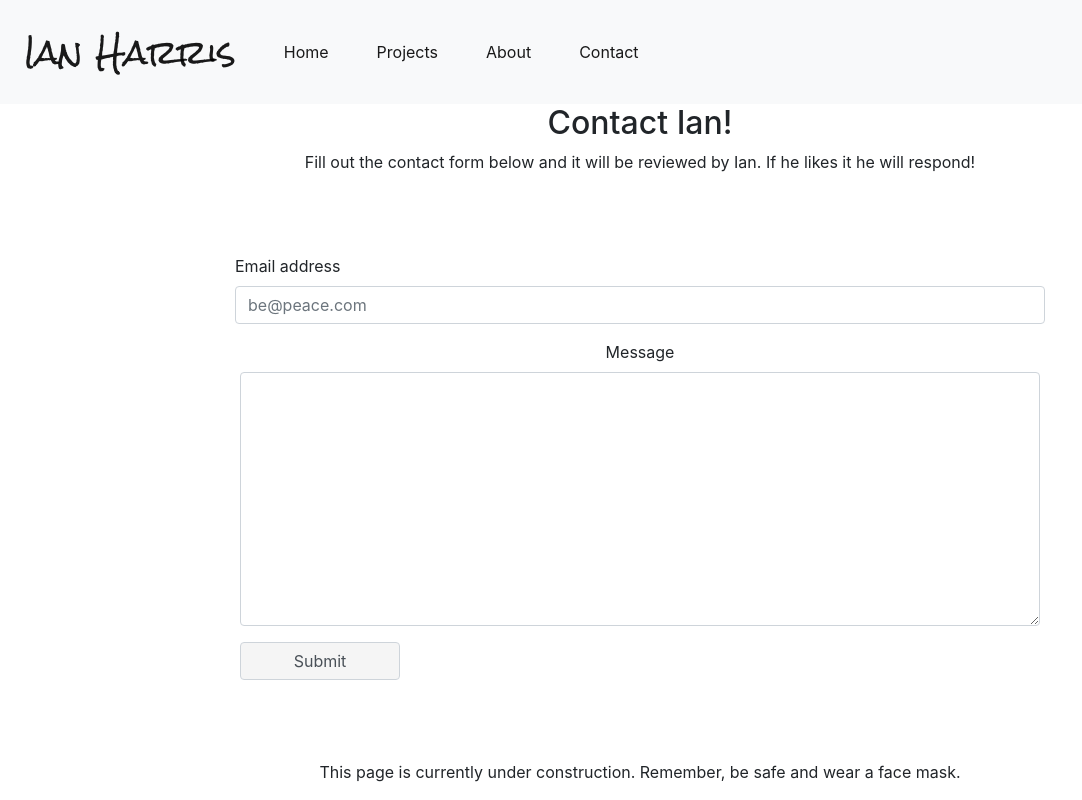
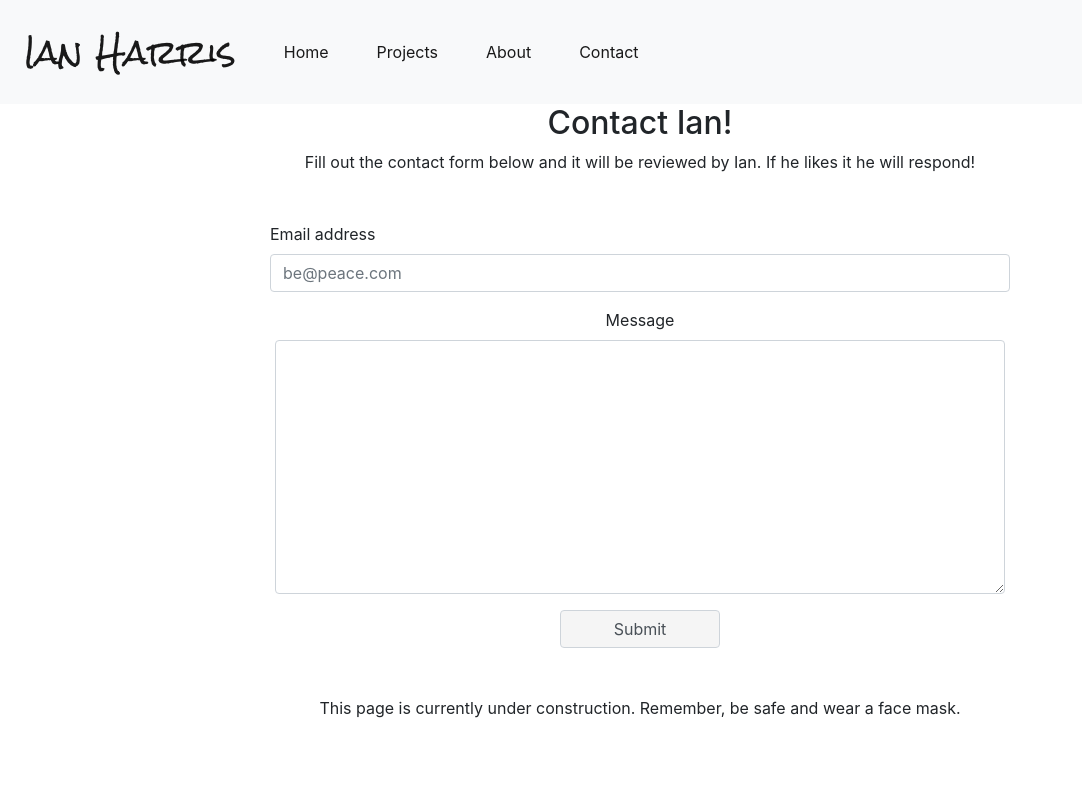
Before and after one commit to iharris06/sample-webpage-1, a React (Create React App) app: page /contact in a window 1280 px wide. Shown: the whole page, without its empty margins (0-1082 px from the left). Built offline with nearby package versions, Linux system fonts and the light colour scheme.

Commit message:
make contact email form responsive.

```diff
--- a/src/components/Contact.js
+++ b/src/components/Contact.js
@@ -10,7 +10,7 @@ render(){
         <p>
             {Constants.EMAIL_FORM_MESSAGE}
         </p>
-        <EmailForm/>
+        <EmailForm />
         </div>
         /* TODO
             Have contact form:
--- a/src/components/EmailForm.js
+++ b/src/components/EmailForm.js
@@ -1,5 +1,5 @@
 import React,{Component} from 'react';
-import {Form} from 'react-bootstrap'
+import {Form, Container} from 'react-bootstrap'
 
 class EmailForm extends Component {
     constructor(){
@@ -34,7 +34,11 @@ class EmailForm extends Component {
 
     render(){
         return(
-            <Form className="emailForm">
+            <Container >
+                <div class="row">
+                    <div class="col-lg-2 col-md-1"></div>
+                    <div class="col-lg-8 col-md emailForm">
+                    <Form>
                         <Form.Group controlId="emailForm.emailInput" as={Form.Row}>
                             <Form.Label>Email address</Form.Label>
                             <Form.Control type="email" placeholder="be@peace.com"/>
@@ -47,6 +51,11 @@ class EmailForm extends Component {
                             <Form.Control type="submit" value="Submit"/>
                         </Form.Group>
                     </Form>
+                    </div>
+                    <div class="col-lg-2 col-md-1"></div>
+                </div>
+
+            </Container>
         );
     }
 }
--- a/src/index.css
+++ b/src/index.css
@@ -49,28 +49,15 @@ code {
 }
 
 .emailForm{
-margin-left:15rem;
-margin-right:15rem;
-margin-top:5rem;
-margin-bottom:5rem;
+  margin-top: 2rem;
+  margin-bottom:2rem;
 }
 
-.emailForm-md{
-margin-left:5rem;
-margin-right:5rem;
-margin-top:5rem;
-margin-bottom:5rem;
-}
 
-.emailForm-sm {
-  margin-left:2rem;
-  margin-right:2rem;
-  margin-top:2rem;
-  margin-bottom:2rem;
-  }
 
 .emailFormSubmit input{
   background-color:whitesmoke;
-  width:10rem;
+  width: 10rem;
+  margin: auto;
   text-align: center;
 }
```
Lines whose indentation alone changed are shown as unchanged.
